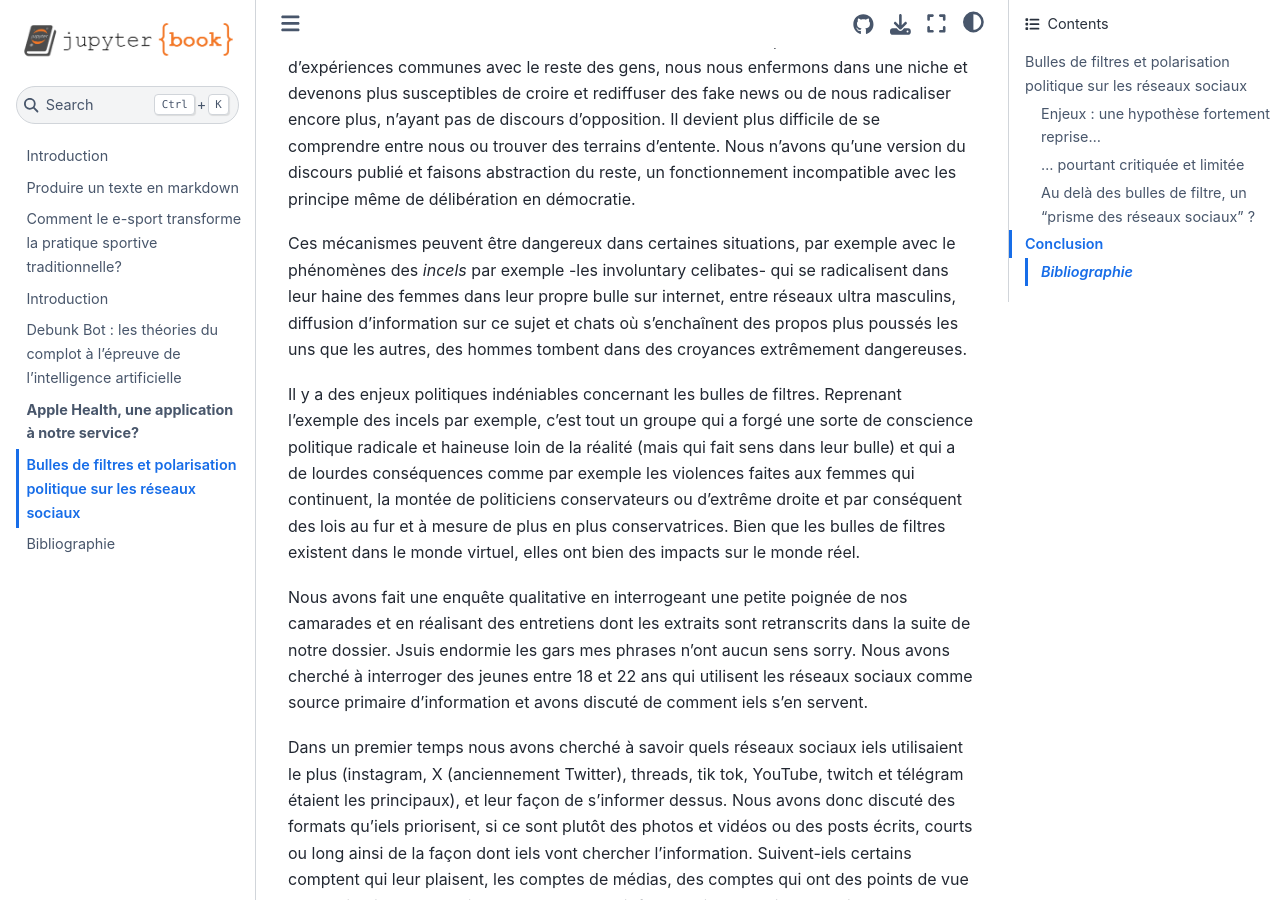
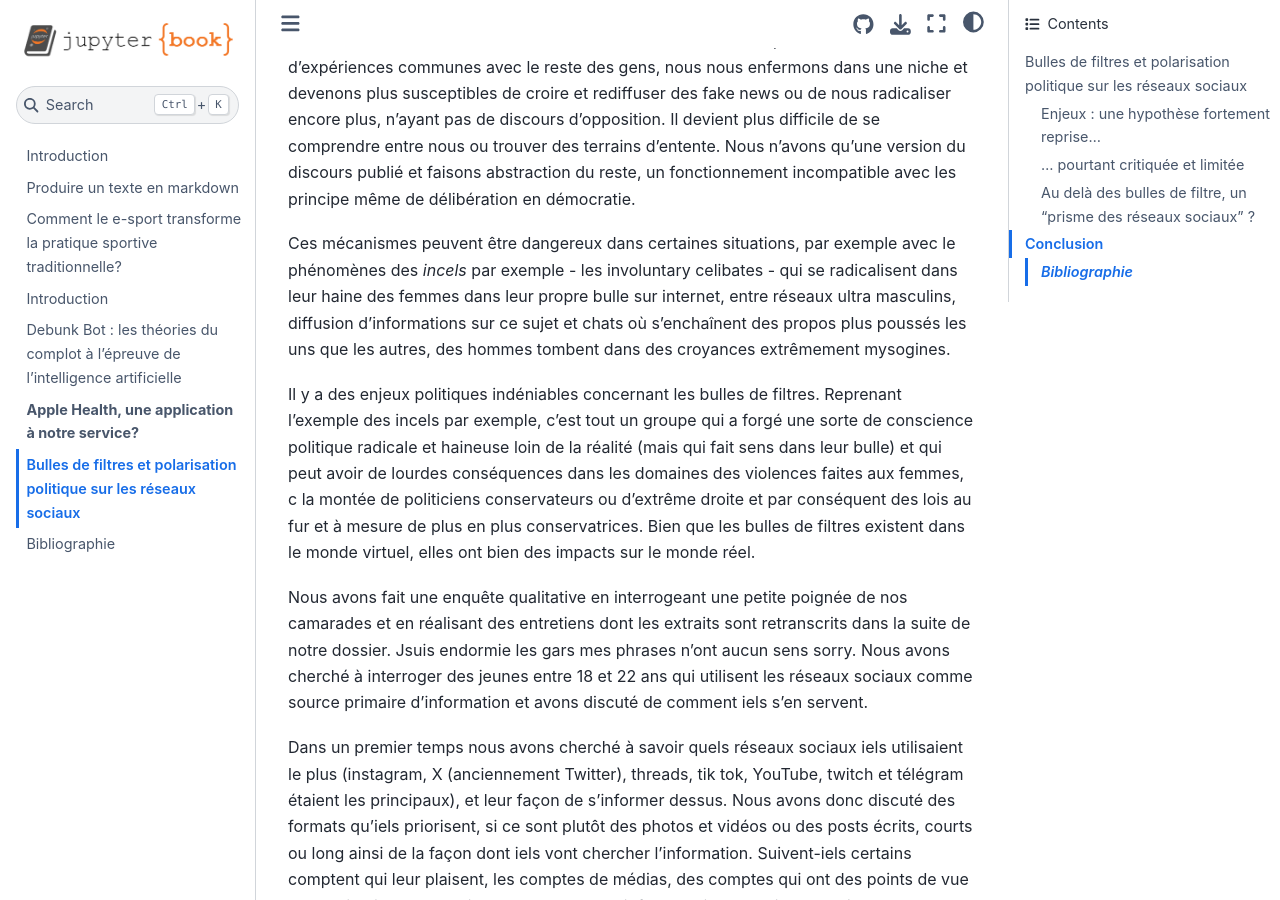
Before and after one commit to luneauaymeric/digital_culture_collective_page_g6, a Jupyter Book: the page built from bubbles/bulles_de_filtre.md, in a window 1280 px wide and 900 px high, scrolled down 1844 px. Built offline with Jupyter Book 1.0.4 settings and Sphinx 7.4.7 and the Sphinx Book theme 1.1.4, drawn with Linux system fonts in a browser that asks for light colours.

Commit message:
bubbles/bulles_de_filtre.md updated from https://stackedit.io/

```diff
--- a/bubbles/bulles_de_filtre.md
+++ b/bubbles/bulles_de_filtre.md
@@ -23,9 +23,9 @@ Eli Pariser, un activiste, développe ce concept clef dans les années 2010 à l
 
 Plus nous sommes enfermés dans une sorte de chambre à écho, moins nous avons d’expériences communes avec le reste des gens, nous nous enfermons dans une niche et devenons plus susceptibles de croire et rediffuser des fake news ou de nous radicaliser encore plus, n’ayant pas de discours d’opposition. Il devient plus difficile de se comprendre entre nous ou trouver des terrains d’entente. Nous n’avons qu’une version du discours publié et faisons abstraction du reste, un fonctionnement incompatible avec les principe même de délibération en démocratie.
 
-Ces mécanismes peuvent être dangereux dans certaines situations, par exemple avec le phénomènes des *incels* par exemple -les involuntary celibates- qui se radicalisent dans leur haine des femmes dans leur propre bulle sur internet, entre réseaux ultra masculins, diffusion d’information sur ce sujet et chats où s’enchaînent des propos plus poussés les uns que les autres, des hommes tombent dans des croyances extrêmement dangereuses.
+Ces mécanismes peuvent être dangereux dans certaines situations, par exemple avec le phénomènes des *incels* par exemple - les involuntary celibates - qui se radicalisent dans leur haine des femmes dans leur propre bulle sur internet, entre réseaux ultra masculins, diffusion d’informations sur ce sujet et chats où s’enchaînent des propos plus poussés les uns que les autres, des hommes tombent dans des croyances extrêmement mysogines.
 
-Il y a des enjeux politiques indéniables concernant les bulles de filtres. Reprenant l’exemple des incels par exemple, c’est tout un groupe qui a forgé une sorte de conscience politique radicale et haineuse loin de la réalité (mais qui fait sens dans leur bulle) et qui a de lourdes conséquences comme par exemple les violences faites aux femmes qui continuent, la montée de politiciens conservateurs ou d’extrême droite et par conséquent des lois au fur et à mesure de plus en plus conservatrices. Bien que les bulles de filtres existent dans le monde virtuel, elles ont bien des impacts sur le monde réel.
+Il y a des enjeux politiques indéniables concernant les bulles de filtres. Reprenant l’exemple des incels par exemple, c’est tout un groupe qui a forgé une sorte de conscience politique radicale et haineuse loin de la réalité (mais qui fait sens dans leur bulle) et qui peut avoir de lourdes conséquences dans les domaines des violences faites aux femmes, c la montée de politiciens conservateurs ou d’extrême droite et par conséquent des lois au fur et à mesure de plus en plus conservatrices. Bien que les bulles de filtres existent dans le monde virtuel, elles ont bien des impacts sur le monde réel.
 
 Nous avons fait une enquête qualitative en interrogeant une petite poignée de nos camarades et en réalisant des entretiens dont les extraits sont retranscrits dans la suite de notre dossier. Jsuis endormie les gars mes phrases n’ont aucun sens sorry. Nous avons cherché à interroger des jeunes entre 18 et 22 ans qui utilisent les réseaux sociaux comme source primaire d’information et avons discuté de comment iels s’en servent.
 
```
Also changed, not shown: other parts of bubbles/bulles_de_filtre.md (+3 -3 lines).
